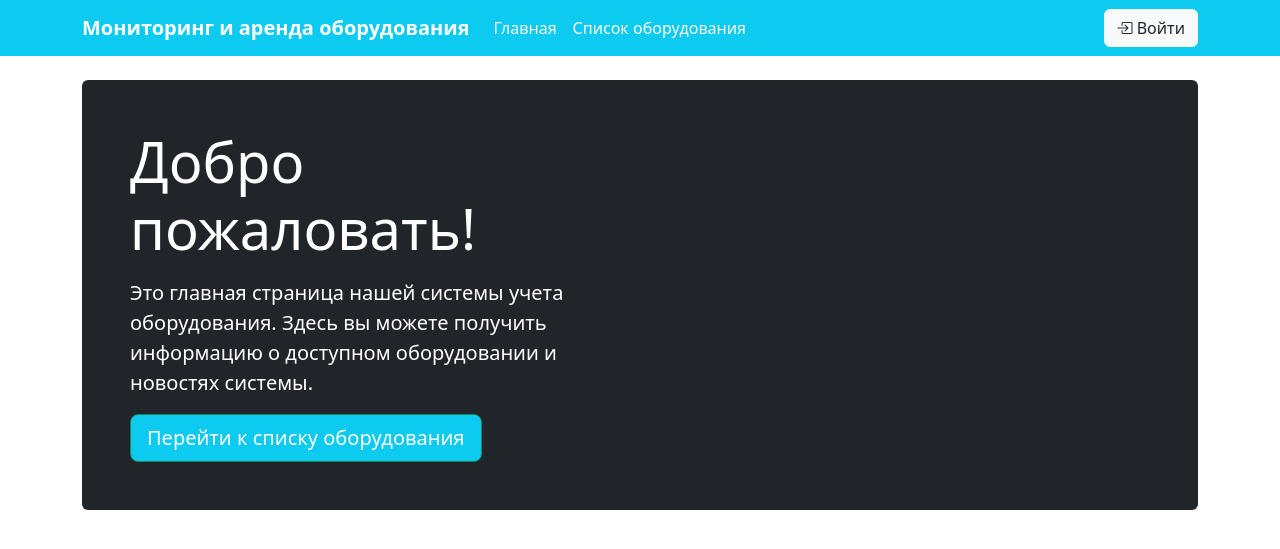
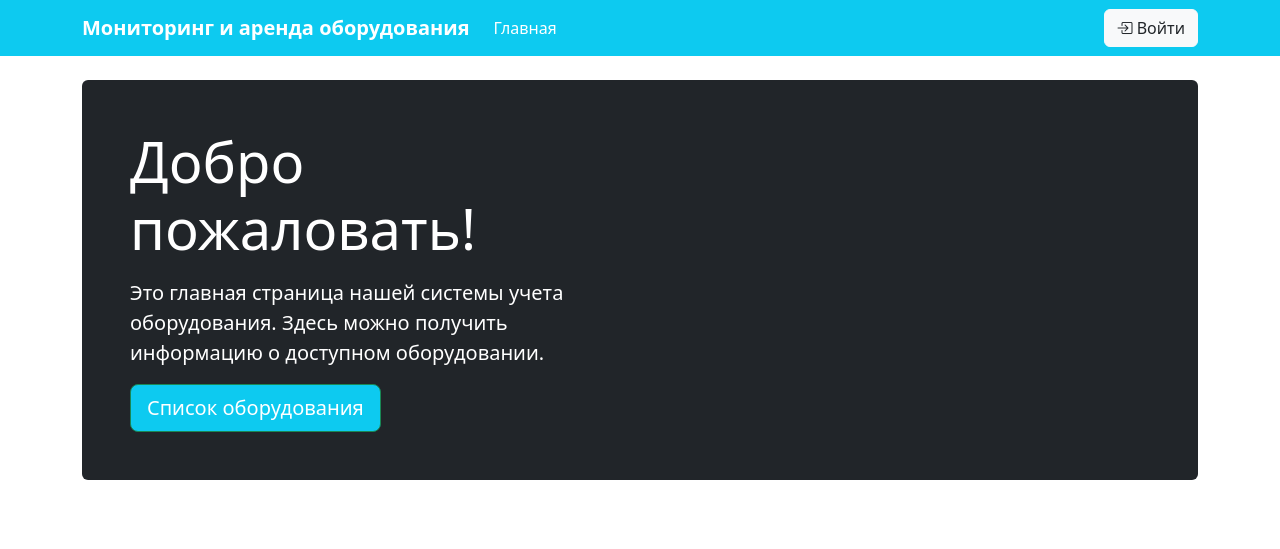
Before and after one commit to Bliss31415/vkr_oborudka, a Django app: page / in a window 1280 px wide. Shown: the top 549 px of the page. Run offline with Django 5.2, Linux system fonts and the light colour scheme.

Commit message:
Fix show invent_list

```diff
--- a/inventory/templates/inventory/base.html
+++ b/inventory/templates/inventory/base.html
@@ -5,10 +5,9 @@
     <meta charset="UTF-8">
     <meta name="viewport" content="width=device-width, initial-scale=1.0">
     <title>{% block title %}Главная страница{% endblock %}</title>
-    <!-- Подключаем Bootstrap 5 -->
     <link href="https://cdn.jsdelivr.net/npm/bootstrap@5.3.0-alpha1/dist/css/bootstrap.min.css" rel="stylesheet">
     <link href="https://cdn.jsdelivr.net/npm/bootstrap-icons/font/bootstrap-icons.css" rel="stylesheet">
-    <link rel="stylesheet" href="{% static 'css/styles.css' %}">
+
 </head>
 <body>
     {% include "inventory/navbar.html" %}
@@ -16,7 +15,6 @@
         {% block content %}
         {% endblock %}
     </div>
-    <!-- Подключаем скрипты Bootstrap и jQuery -->
     <script src="https://cdn.jsdelivr.net/npm/bootstrap@5.3.0-alpha1/dist/js/bootstrap.bundle.min.js"></script>
     <script src="https://ajax.googleapis.com/ajax/libs/jquery/3.5.1/jquery.min.js"></script>
 </body>
--- a/inventory/templates/inventory/home.html
+++ b/inventory/templates/inventory/home.html
@@ -4,10 +4,10 @@
 <div class="jumbotron p-4 p-md-5 text-white rounded bg-dark">
   <div class="col-md-6 px-0">
     <h1 class="display-4">Добро пожаловать!</h1>
-    <p class="lead my-3">Это главная страница нашей системы учета оборудования. Здесь вы можете получить информацию
-       о доступном оборудовании и новостях системы.</p>
+    <p class="lead my-3">Это главная страница нашей системы учета оборудования. Здесь можно получить информацию
+       о доступном оборудовании.</p>
     <p class="lead mb-0">
-      <a href="{% url 'equipment_list' %}" class="btn btn-lg btn-success bg-info">Перейти к списку оборудования</a>
+      <a href="{% url 'invent_list' %}" class="btn btn-lg btn-success bg-info">Список оборудования</a>
     </p>
   </div>
 </div>
--- a/inventory/templates/inventory/invent_list.html
+++ b/inventory/templates/inventory/invent_list.html
@@ -1,4 +1,4 @@
-{% extends "base.html" %}
+{% extends "inventory/base.html" %}
 {% block title %}Список оборудования{% endblock %}
 {% block content %}
 <h1 class="mb-4">Список оборудования</h1>
--- a/inventory/templates/inventory/navbar.html
+++ b/inventory/templates/inventory/navbar.html
@@ -1,5 +1,5 @@
 {% load static %}
-<nav class="navbar navbar-expand-lg navbar-dark bg-info">
+<nav class="navbar navbar-expand-lg navbar-dark bg-info border-info">
   <div class="container">
     <a class="navbar-brand fw-bold" href="{% url 'home' %}">
         Мониторинг и аренда оборудования
@@ -13,9 +13,9 @@
         <li class="nav-item">
           <a class="nav-link text-white" href="{% url 'home' %}">Главная</a>
         </li>
-        <li class="nav-item">
-          <a class="nav-link text-white" href="{% url 'equipment_list' %}">Список оборудования</a>
-        </li>
+<!--        <li class="nav-item">-->
+<!--          <a class="nav-link text-white" href="{% url 'equipment_list' %}">Список оборудования</a>-->
+<!--        </li>-->
 
       </ul>
       <div class="navbar-nav">
--- a/inventory/urls.py
+++ b/inventory/urls.py
@@ -9,5 +9,5 @@ urlpatterns = [
     #path('<int:item_id>/', views.inventory_detail, name='inventory_detail')
     # path('login/', auth_views.LoginView.as_view(template_name='login.html'), name='login'),
     # path('logout/', auth_views.LogoutView.as_view(next_page='home'), name='logout'),
-    # path('signup/', views.signup, name='signup'),  # если реализуете регистрацию
+    # path('signup/', views.signup, name='signup'),
 ]
--- a/personal/templates/personal/login.html
+++ b/personal/templates/personal/login.html
@@ -7,7 +7,7 @@
         {% csrf_token %}
         {{ form.as_p }}
         <input type="hidden" name="next" value="{{ next }}">
-        <button type="submit" class="btn btn-success">Войти</button>
+        <button type="submit" class="btn btn-success border-info bg-info">Войти</button>
     </form>
     <p class="mt-3">
         Ещё нет аккаунта? <a href="{% url 'signup' %}">Зарегистрируйтесь</a>
```
Also changed, not shown: db.sqlite3.
